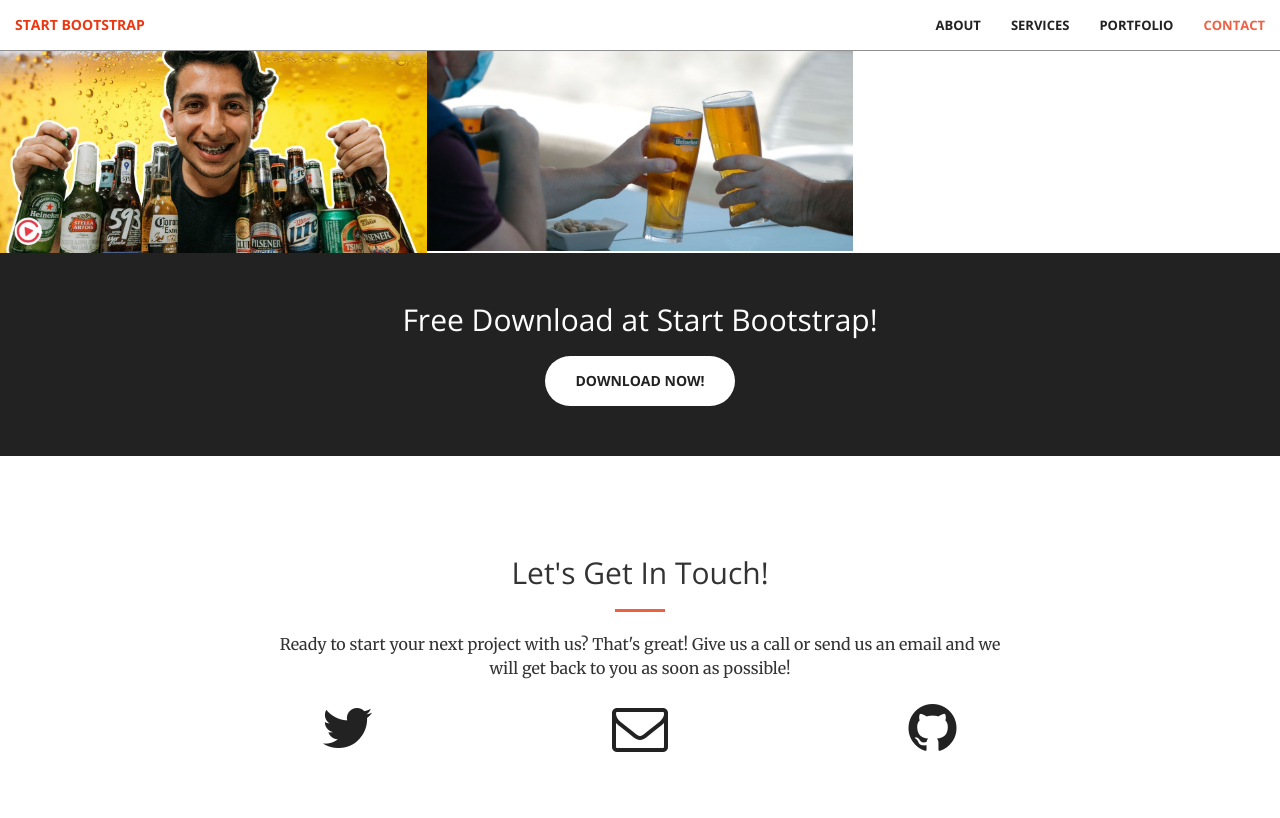
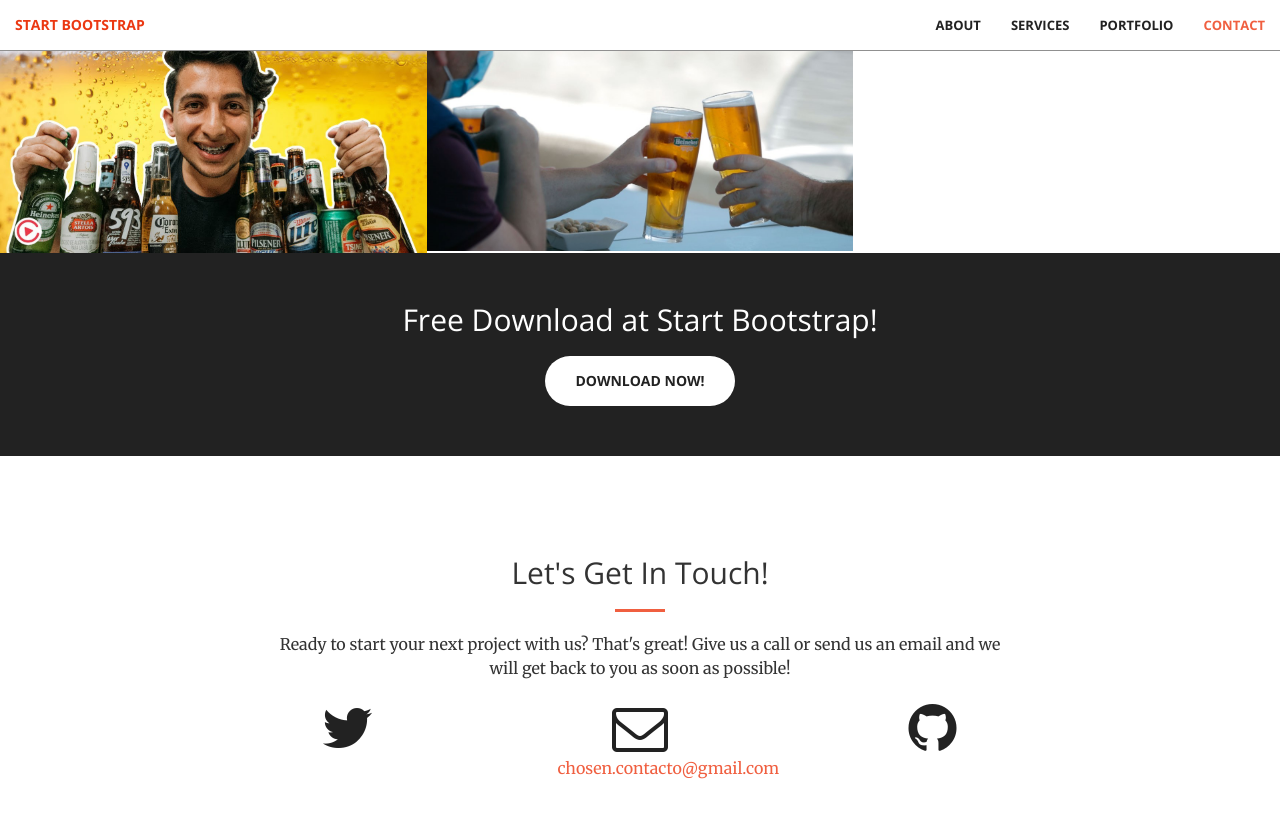
Before and after one commit to testaccountam/creativethemepruebas, a Jekyll site: the page built from index.html, in a window 1280 px wide and 900 px high, scrolled down 2272 px. Shown: the top 818 px of the window. Built offline with Jekyll 4.4.1, drawn with Linux system fonts in a browser that asks for light colours.

Commit message:
Update _config.yml

```diff
--- a/_config.yml
+++ b/_config.yml
@@ -1,6 +1,6 @@
 # Site settings
-title:
-email:
+title: Chosen Bar
+email: chosen.contacto@gmail.com
 description: > # this means to ignore newlines until "baseurl:"
 baseurl: "" # the subpath of your site, e.g. /blog/
 url: "" # the base hostname & protocol for your site
```
